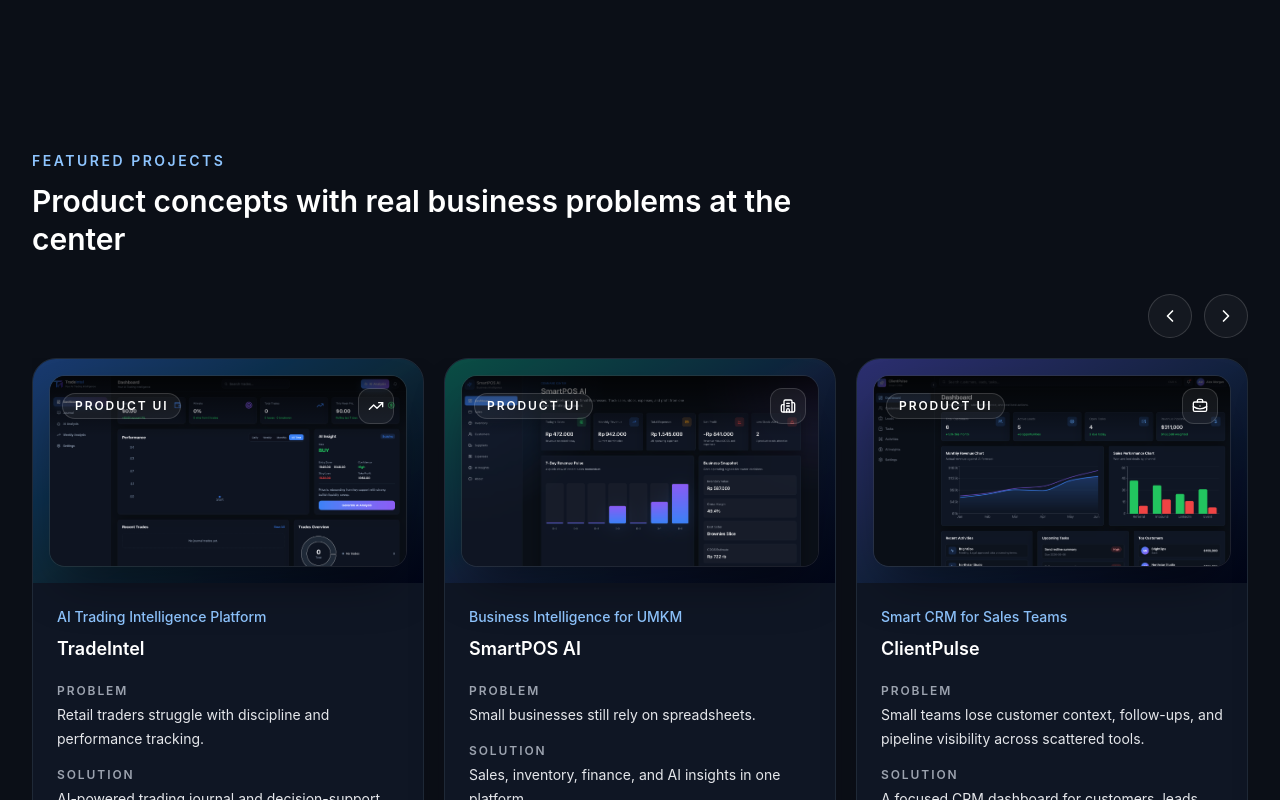
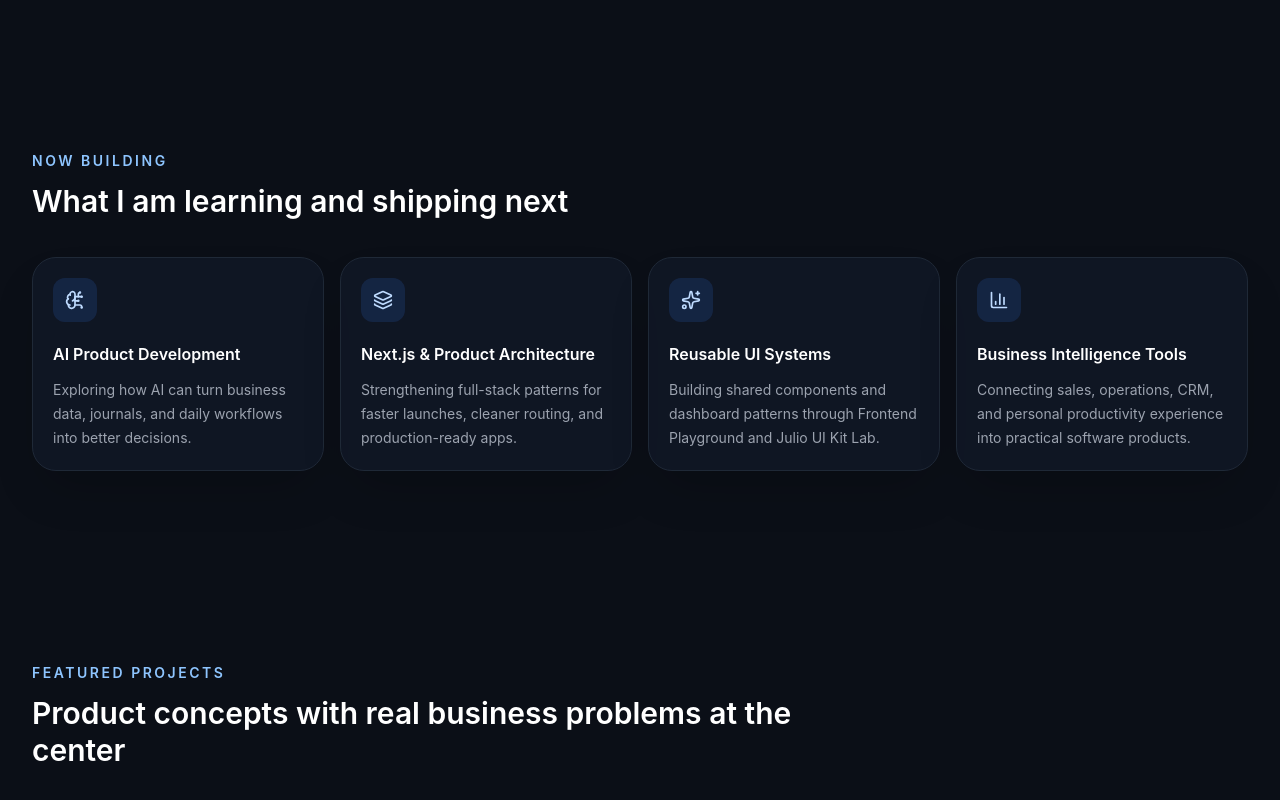
Before and after one commit to juliochrist/Porto-web, a React (Vite) app: page / in a window 1280 px wide. Shown: the part 2000-2800 px from the top of the page. Built offline with nearby package versions, Linux system fonts and the light colour scheme.

Commit message:
Add current building section and project statuses

```diff
--- a/src/App.tsx
+++ b/src/App.tsx
@@ -72,6 +72,7 @@ const projects = [
     icon: TrendingUp,
     image: '/project-screenshots/tradeintel.png',
     imageTone: 'dark',
+    status: 'Prototype',
     demoUrl: 'https://tradeintel-v2.vercel.app',
     githubUrl: 'https://github.com/juliochrist/tradeintel-v2',
   },
@@ -85,6 +86,7 @@ const projects = [
     icon: Building2,
     image: '/project-screenshots/smartpos-ai.png',
     imageTone: 'dark',
+    status: 'Prototype',
     demoUrl: 'https://smartpos-ai-seven.vercel.app',
     githubUrl: 'https://github.com/juliochrist/smartpos-ai',
   },
@@ -98,6 +100,7 @@ const projects = [
     icon: BriefcaseBusiness,
     image: '/project-screenshots/clientpulse.png',
     imageTone: 'dark',
+    status: 'Prototype',
     demoUrl: 'https://client-pulse-xi.vercel.app/',
     githubUrl: 'https://github.com/juliochrist/ClientPulse',
   },
@@ -111,6 +114,7 @@ const projects = [
     icon: Layers3,
     image: '/project-screenshots/frontend-playground.png',
     imageTone: 'dark',
+    status: 'Design System',
     demoUrl: 'https://fe-playground-nextjs.vercel.app',
     githubUrl: 'https://github.com/juliochrist/FE-Playground-nextjs',
   },
@@ -124,8 +128,32 @@ const projects = [
     icon: Target,
     image: '/project-screenshots/life-os.png',
     imageTone: 'light',
+    status: 'Prototype',
     demoUrl: 'https://life-os-beta-mocha.vercel.app',
     githubUrl: 'https://github.com/juliochrist/life-os',
+  },
+]
+
+const nowBuilding = [
+  {
+    title: 'AI Product Development',
+    text: 'Exploring how AI can turn business data, journals, and daily workflows into better decisions.',
+    icon: BrainCircuit,
+  },
+  {
+    title: 'Next.js & Product Architecture',
+    text: 'Strengthening full-stack patterns for faster launches, cleaner routing, and production-ready apps.',
+    icon: Layers3,
+  },
+  {
+    title: 'Reusable UI Systems',
+    text: 'Building shared components and dashboard patterns through Frontend Playground and Julio UI Kit Lab.',
+    icon: Sparkles,
+  },
+  {
+    title: 'Business Intelligence Tools',
+    text: 'Connecting sales, operations, CRM, and personal productivity experience into practical software products.',
+    icon: BarChart3,
   },
 ]
 
@@ -133,7 +161,7 @@ const skillGroups = [
   {
     title: 'Frontend',
     icon: Code2,
-    skills: ['HTML', 'CSS', 'JavaScript', 'TypeScript', 'React', 'Tailwind CSS', 'Vite'],
+    skills: ['HTML', 'CSS', 'JavaScript', 'TypeScript', 'React', 'Next.js', 'Tailwind CSS', 'Vite'],
   },
   {
     title: 'Tools',
@@ -308,7 +336,7 @@ function App() {
                 <div className="grid gap-3">
                   {[
                     ['8+ years', 'Sales, purchasing, operations'],
-                    ['3 concepts', 'AI product portfolio'],
+                    ['5 builds', 'AI product portfolio'],
                     ['Founder path', 'Business-first technology mindset'],
                   ].map(([value, label]) => (
                     <motion.div
@@ -391,6 +419,32 @@ function App() {
                 <p className="text-sm text-[#9CA3AF]">0{index + 1}</p>
                 <h3 className="mt-2 text-base font-semibold text-white">{step.title}</h3>
                 <p className="mt-3 text-sm leading-6 text-[#9CA3AF]">{step.text}</p>
+              </motion.div>
+            )
+          })}
+        </div>
+      </Section>
+
+      <Section id="now-building" eyebrow="Now Building" title="What I am learning and shipping next">
+        <div className="grid gap-4 md:grid-cols-2 xl:grid-cols-4">
+          {nowBuilding.map((item, index) => {
+            const Icon = item.icon
+            return (
+              <motion.div
+                key={item.title}
+                initial="hidden"
+                whileInView="visible"
+                viewport={{ once: true, margin: '-80px' }}
+                variants={fadeUp}
+                transition={{ duration: 0.45, delay: index * 0.06 }}
+                whileHover={{ y: -6, scale: 1.012 }}
+                className="rounded-3xl border border-[#1F2937] bg-[#111827]/80 p-5 shadow-2xl shadow-black/20 transition-colors hover:border-blue-300/40 hover:bg-white/[0.045]"
+              >
+                <div className="mb-5 grid size-11 place-items-center rounded-xl bg-[#3B82F6]/15 text-blue-200">
+                  <Icon className="size-5" />
+                </div>
+                <h3 className="text-base font-semibold text-white">{item.title}</h3>
+                <p className="mt-3 text-sm leading-6 text-[#9CA3AF]">{item.text}</p>
               </motion.div>
             )
           })}
@@ -602,9 +656,14 @@ function ProjectCard({ project }: { project: (typeof projects)[number] }) {
                 : 'bg-gradient-to-b from-black/75 to-transparent text-white'
             }`}
           >
-            <span className="rounded-full border border-current/15 bg-current/[0.06] px-3 py-1 text-xs font-semibold uppercase tracking-[0.16em]">
-              Product UI
-            </span>
+            <div className="flex flex-wrap items-center gap-2">
+              <span className="rounded-full border border-current/15 bg-current/[0.06] px-3 py-1 text-xs font-semibold uppercase tracking-[0.16em]">
+                Product UI
+              </span>
+              <span className="rounded-full border border-blue-300/25 bg-blue-400/15 px-3 py-1 text-xs font-semibold text-blue-100">
+                {project.status}
+              </span>
+            </div>
             <span className="grid size-9 place-items-center rounded-xl border border-current/15 bg-current/[0.06] transition-transform duration-300 group-hover:rotate-6 group-hover:scale-110">
               <Icon className="size-4" />
             </span>
```
